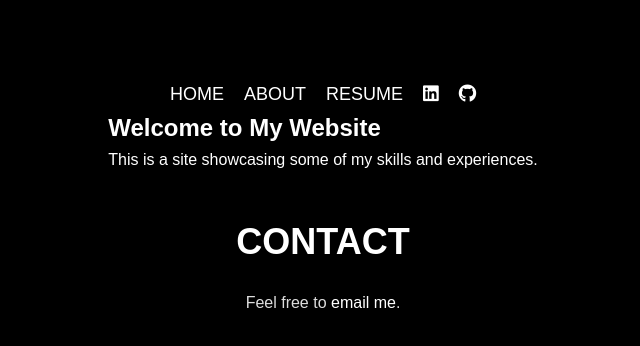
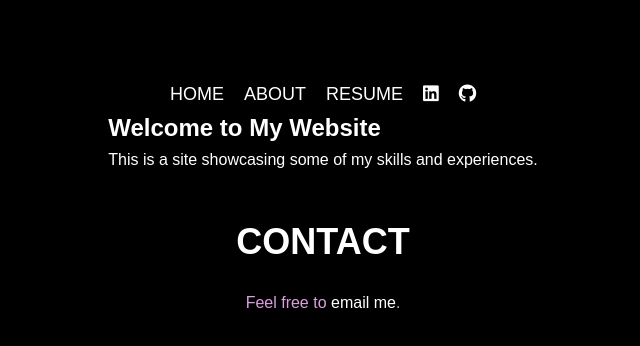
Before and after one commit to Andrew-Naumoff/personal_site, a website: page public/index.html in a window 1280 px wide. Shown: the full height of the page, 317-957 px from the left. Drawn offline with Linux system fonts and the light colour scheme.

Commit message:
css changes

```diff
--- a/public/css/styles.css
+++ b/public/css/styles.css
@@ -199,7 +199,7 @@ nav ul li a:hover {
 
 /* Contact paragraph and link */
 #contact p {
-    color: #ddd; /* Lighter gray for readability, matching the other sections */
+    color: plum; /* Lighter gray for readability, matching the other sections */
     margin-bottom: 10px;
 }
 
```
